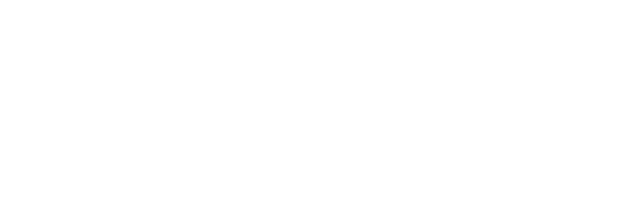
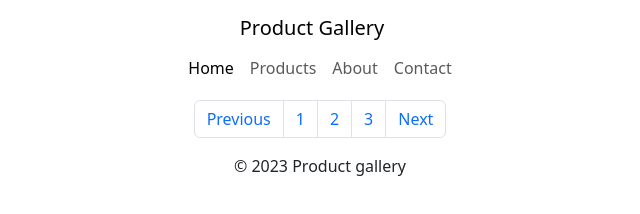
Before and after one commit to SaperZP/product_gallery, a website built with Parcel: page src/index.html in a window 1280 px wide. Shown: the whole page, without its empty margins (320-960 px from the left). Built offline with nearby package versions, Linux system fonts and the light colour scheme; no server answers.

Commit message:
solution

```diff
--- a/src/index.html
+++ b/src/index.html
@@ -1,5 +1,5 @@
 <!doctype html>
-<html lang="en">
+<html class="page" lang="en">
   <head>
     <meta charset="UTF-8">
     <meta name="viewport"
@@ -9,6 +9,55 @@
     <script type="module" src="/src/scripts/main.js"></script>
     <title>Product Gallery</title>
   </head>
-  <body>
+  <body class="page__body">
+    <nav class="page__navigation navbar navbar-expand-lg bg-body flex-lg-wrap">
+      <a class="navbar-brand text-center flex-grow-1 d-none d-lg-block" href="#">Product Gallery</a>
+      <div class="container-fluid">
+        <a class="navbar-brand d-lg-none" href="#">Product Gallery</a>
+        <button class="navbar-toggler" type="button" data-bs-toggle="collapse" data-bs-target="#navbarSupportedContent"
+                aria-controls="navbarSupportedContent" aria-expanded="false" aria-label="Toggle navigation">
+          <span class="navbar-toggler-icon"></span>
+        </button>
+        <div class="collapse navbar-collapse justify-content-center" id="navbarSupportedContent">
+          <ul class="navbar-nav mb-2 mb-lg-0">
+            <li class="nav-item">
+              <a class="nav-link active" aria-current="page" href="#">Home</a>
+            </li>
+
+            <li class="nav-item">
+              <a class="nav-link" href="#">Products</a>
+            </li>
+
+            <li class="nav-item">
+              <a class="nav-link" href="#">About</a>
+            </li>
+
+            <li class="nav-item">
+              <a class="nav-link" href="#">Contact</a>
+            </li>
+          </ul>
+        </div>
+      </div>
+    </nav>
+
+    <main class="page__main">
+      <div class="container">
+        <section class="page__section row row-cols-1 row-cols-md-2 row-cols-lg-3 g-3" id="cards"></section>
+
+        <section class="page__section page__section--pagination">
+          <ul class="pagination">
+            <li class="page-item"><a class="page-link" href="#">Previous</a></li>
+            <li class="page-item"><a class="page-link" href="#">1</a></li>
+            <li class="page-item"><a class="page-link" href="#">2</a></li>
+            <li class="page-item"><a class="page-link" href="#">3</a></li>
+            <li class="page-item"><a class="page-link" href="#">Next</a></li>
+          </ul>
+        </section>
+      </div>
+    </main>
+
+    <footer class="page__footer footer">
+      <p class="footer__text"> &copy; 2023 Product gallery</p>
+    </footer>
   </body>
 </html>
--- /dev/null
+++ b/src/scripts/api.js
@@ -0,0 +1,12 @@
+export async function fetchItems() {
+  try {
+    const response = await fetch('https://fakestoreapi.com/products');
+    if (!response.ok) {
+      throw new Error('Failed to fetch data');
+    }
+    return await response.json();
+  } catch (error) {
+    console.error('Error fetching data:', error);
+    return [];
+  }
+}
--- /dev/null
+++ b/src/scripts/cardComponent.js
@@ -0,0 +1,21 @@
+const cardComponent = ({image, title, description, price}) => `
+  <div class="col">
+    <div class="card text-center h-100">
+    <div class="ratio ratio-1x1">
+      <img src="${image}" class=" object-fit-contain" alt="item_image">
+    </div>
+      <div class="card-body h-50 d-flex row">
+        <h5 class="card-title" style="max-height: 25%">${title}</h5>
+
+        <p class="card-text overflow-hidden" style="max-height: 60%">${description}</p>
+        <div class="align-self-end">
+        <p class="card-text">$${price}</p>
+
+        <a href="#" class="btn btn-primary">Add to cart</a>
+        </div>
+      </div>
+    </div>
+</div>
+`;
+
+export default cardComponent;
--- a/src/scripts/main.js
+++ b/src/scripts/main.js
@@ -1,2 +1,13 @@
-// Import all of Bootstrap's JS
-import * as bootstrap from 'bootstrap'
+import * as bootstrap from 'bootstrap' // Import all of Bootstrap's JS
+import cardComponent from "./cardComponent";
+import {fetchItems} from "./api";
+
+(async function renderItems() {
+  try {
+    const data = await fetchItems();
+    const itemsHTML = data.map(item => cardComponent(item));
+    document.getElementById('cards').innerHTML = itemsHTML.join('');
+  } catch (error) {
+    console.error('Error rendering items:', error);
+  }
+})()
--- a/src/styles/styles.scss
+++ b/src/styles/styles.scss
@@ -1,2 +1,19 @@
-// Import all of Bootstrap's CSS
-@import "bootstrap/scss/bootstrap";
+@import "bootstrap/scss/bootstrap"; // Import all of Bootstrap's CSS
+
+.page {
+  &__section {
+    &:not(:last-child) {
+      margin-bottom: 20px;
+    }
+  }
+
+  &__section--pagination {
+    display: flex;
+    justify-content: center;
+  }
+}
+
+.footer {
+  display: flex;
+  justify-content: center;
+}
```
